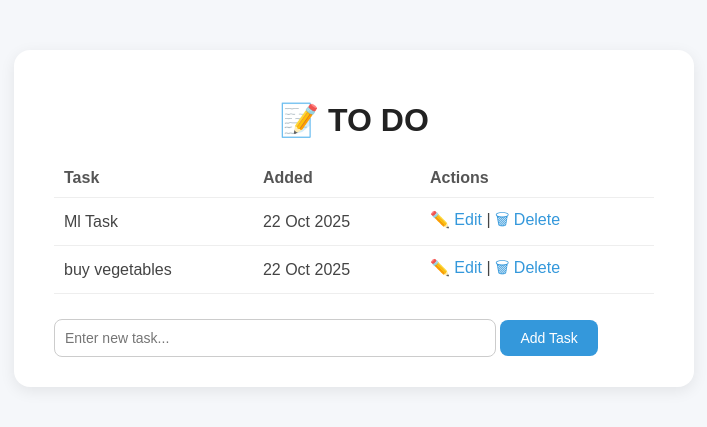
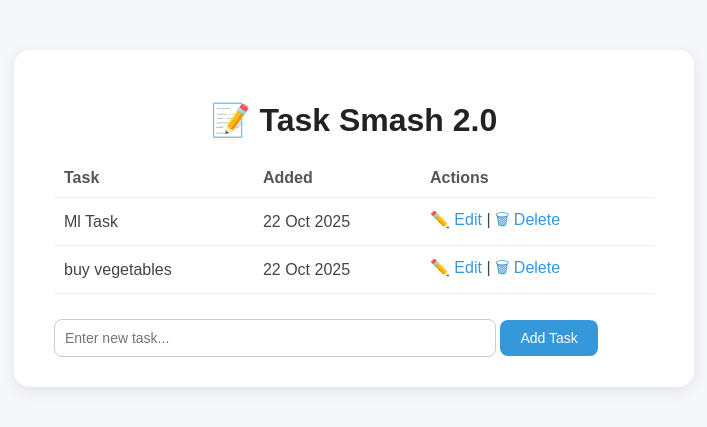
Before and after one commit to kritisans25/TODO, a Flask app: page / in a window 1280 px wide. Shown: the top 427 px of the page, without its empty margins (286-993 px from the left). Run offline with Flask 3, Linux system fonts and the light colour scheme.

Commit message:
Updated index.html with [describe your changes]

```diff
--- a/templates/index.html
+++ b/templates/index.html
@@ -8,7 +8,7 @@
 </head>
 <body>
   <div class="content">
-    <h1>📝 TO DO</h1>
+    <h1>📝 Task Smash 2.0</h1>
 
     {% if tasks|length < 1 %}
       <h3 style="text-align:center; color:#666;">No tasks yet — create one below!</h3>
```
